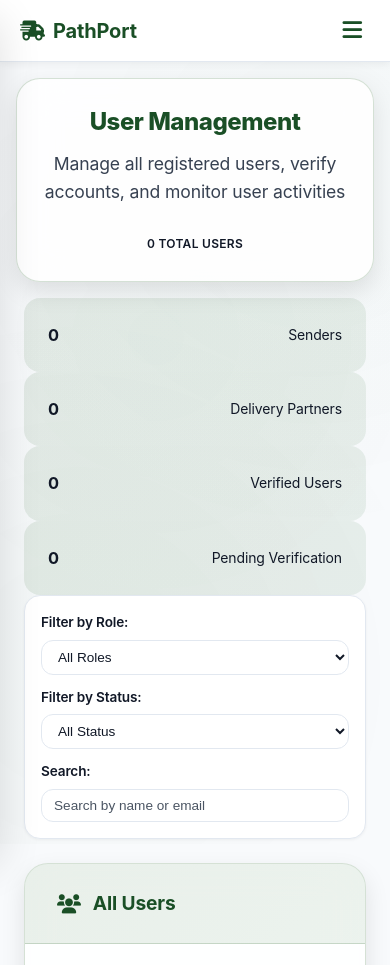
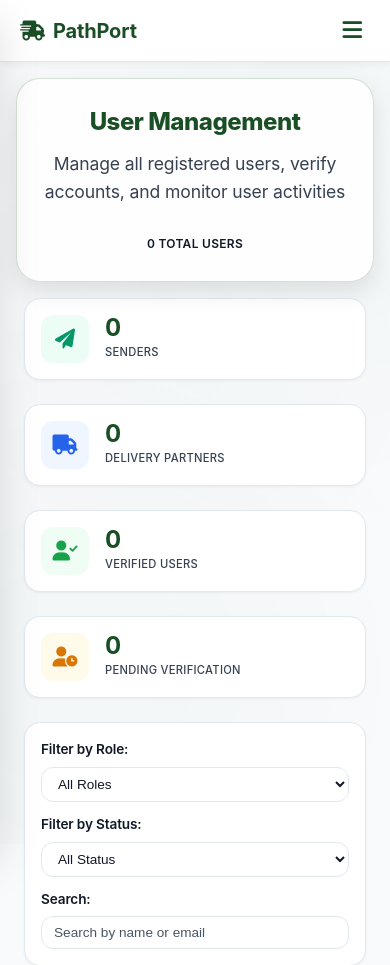
Before and after one commit to ananyav7/PathPort, a Flask app: page /admin/users in a window 390 px wide. Shown: the top 965 px of the page. Run offline with Flask 3, Linux system fonts and the light colour scheme; the visitor is signed in with stand-in values (Sample User, id 1); data that the repository does not hold is empty.

Commit message:
fix(ui): convert available parcels and admin stat cards from full-width rows to responsive 4-column grid

```diff
--- a/static/css/style.css
+++ b/static/css/style.css
@@ -3541,3 +3541,11 @@ html {
     opacity: 1;
     transform: scale(1.15);
 }
+
+/* Safety Fallback for stats-row */
+.stats-row {
+    display: grid;
+    grid-template-columns: repeat(auto-fit, minmax(220px, 1fr));
+    gap: 1.25rem;
+    margin-bottom: 1.5rem;
+}
--- a/templates/admin/users.html
+++ b/templates/admin/users.html
@@ -51,22 +51,34 @@
         </div>
 
         <div class="content-wrapper">
-            <div class="stats-row">
-                <div class="stat-item">
-                    <h3>{{ users|selectattr('role', 'equalto', 'sender')|list|length }}</h3>
-                    <p>Senders</p>
+                        <div class="stats-section">
+                <div class="stat-card">
+                    <div class="stat-icon" style="background: #ecfdf5; color: #059669;"><i class="fas fa-paper-plane"></i></div>
+                    <div>
+                        <div class="stat-number">{{ users|selectattr('role', 'equalto', 'sender')|list|length }}</div>
+                        <div class="stat-label">Senders</div>
+                    </div>
                 </div>
-                <div class="stat-item">
-                    <h3>{{ users|selectattr('role', 'equalto', 'delivery_partner')|list|length }}</h3>
-                    <p>Delivery Partners</p>
+                <div class="stat-card">
+                    <div class="stat-icon" style="background: #eff6ff; color: #2563eb;"><i class="fas fa-truck"></i></div>
+                    <div>
+                        <div class="stat-number">{{ users|selectattr('role', 'equalto', 'delivery_partner')|list|length }}</div>
+                        <div class="stat-label">Delivery Partners</div>
+                    </div>
                 </div>
-                <div class="stat-item">
-                    <h3>{{ users|selectattr('verified', 'equalto', true)|list|length }}</h3>
-                    <p>Verified Users</p>
+                <div class="stat-card">
+                    <div class="stat-icon" style="background: #f0fdf4; color: #16a34a;"><i class="fas fa-user-check"></i></div>
+                    <div>
+                        <div class="stat-number">{{ users|selectattr('verified', 'equalto', true)|list|length }}</div>
+                        <div class="stat-label">Verified Users</div>
+                    </div>
                 </div>
-                <div class="stat-item">
-                    <h3>{{ users|selectattr('verified', 'equalto', false)|list|length }}</h3>
-                    <p>Pending Verification</p>
+                <div class="stat-card">
+                    <div class="stat-icon" style="background: #fffbeb; color: #d97706;"><i class="fas fa-user-clock"></i></div>
+                    <div>
+                        <div class="stat-number">{{ users|selectattr('verified', 'equalto', false)|list|length }}</div>
+                        <div class="stat-label">Pending Verification</div>
+                    </div>
                 </div>
             </div>
 
@@ -149,10 +161,10 @@
                                 </td>
                                 <td>
                                     <div style="display: flex; align-items: center; gap: 0.5rem;">
-                                        <span>{{ "%.1f"|format(user.rating) }}</span>
+                                        <span>{{ "%.1f"|format(user.get('rating', 5.0)) }}</span>
                                         <div style="color: #ffc107; font-size: 0.8rem;">
                                             {% for i in range(5) %}
-                                                {% if i < user.rating %}
+                                                {% if i < user.get('rating', 5.0) %}
                                                     <i class="fas fa-star"></i>
                                                 {% else %}
                                                     <i class="far fa-star"></i>
```
Also changed, not shown: templates/delivery/available_parcels.html (+27 -15 lines).
